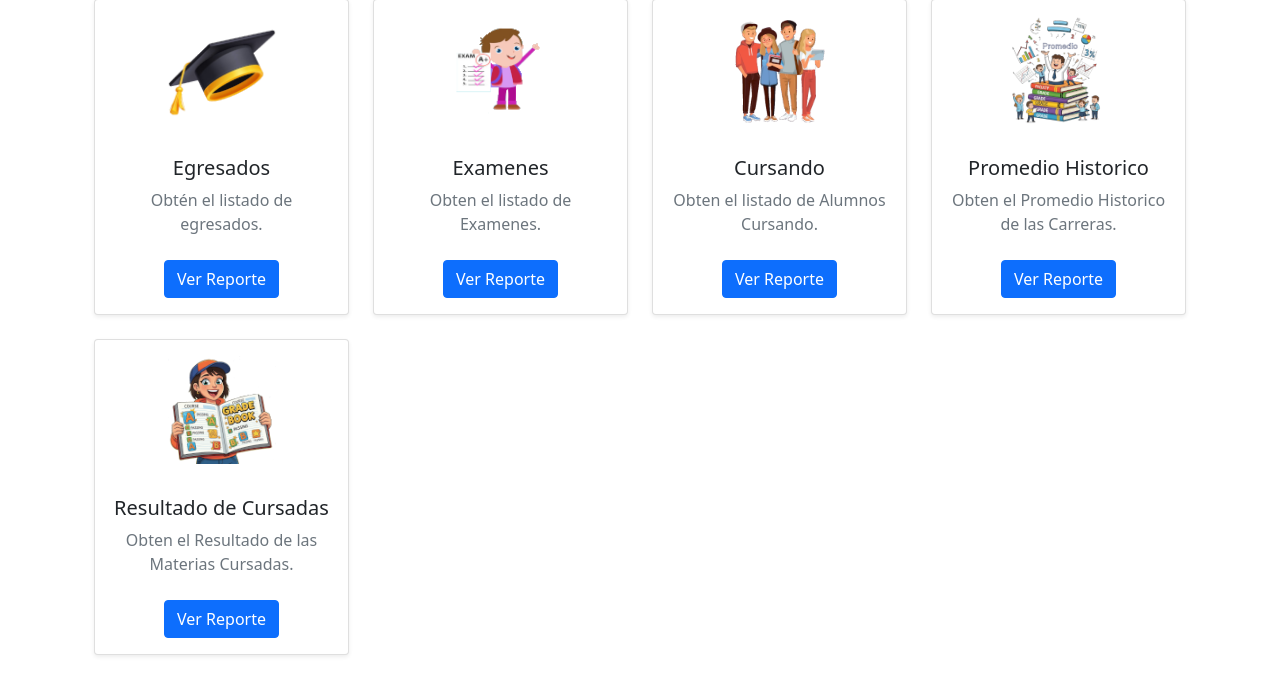
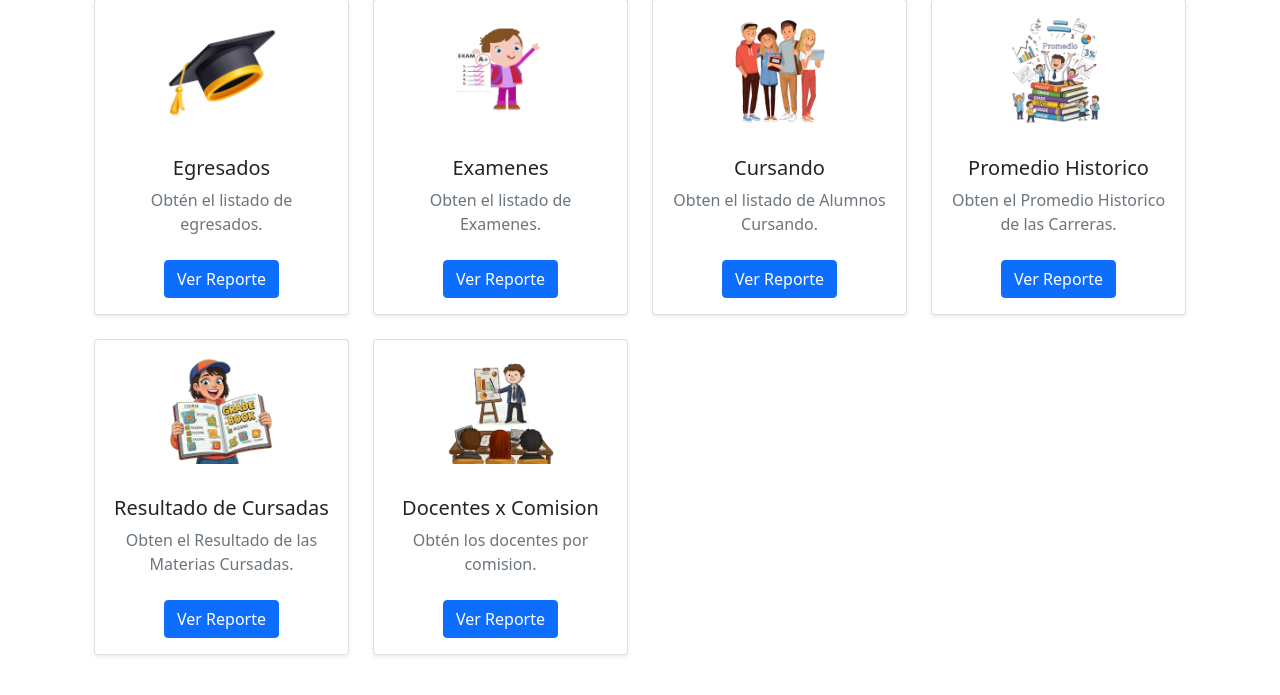
Before and after one commit to lucasmemox/estadisticas, a Django app: page /account/reportes/ in a window 1280 px wide. Shown: the part 17-712 px from the top of the page. Run offline with Django 5.2, Linux system fonts and the light colour scheme; the visitor is signed in with stand-in values (Sample User, id 1); some libraries are stand-ins or nearby versions.

Commit message:
docxcomision vista y tarjeta en reportes html

```diff
--- a/usuario/templates/account/reportes/reportes.html
+++ b/usuario/templates/account/reportes/reportes.html
@@ -84,6 +84,20 @@
             </div>
         </div>
 
+        {# Tarjeta para 'Docentes por comision dpto y año' #}
+        <div class="col">
+            <div class="card h-100 shadow-sm">
+                <img src="{% static 'usuario/img/docxanio.png' %}" class="card-img-top p-3" alt="docentes" style="height: 140px; object-fit: contain;">
+                <div class="card-body text-center">
+                    <h5 class="card-title">Docentes x Comision</h5>
+                    <p class="card-text text-muted">Obtén los docentes por comision.</p>
+                    <a href="#" class="btn btn-primary mt-2" data-report-type="docxcomision">
+                        Ver Reporte
+                    </a>
+                </div>
+            </div>
+        </div>
+
     </div>
 </div>
 {% endblock %}
--- a/usuario/views.py
+++ b/usuario/views.py
@@ -2683,3 +2683,127 @@ def egresados_x_anio_view(request):
     }
 
     return render(request, 'account/estadisticas/egresados/egresados_x_anio.html', context)
+
+
+
+#########################################################################
+# DOCENTES POR  DEPARTAMENTO EN REPORTES
+############################################################################
+
+@login_required
+def docentes_x_carrera_dpto_view(request):
+    form = DocentesFilterForm(request.GET)
+
+    docentes = []
+    docentes_page_obj = None
+    report_executed = False
+
+    if 'anio' in request.GET or 'propuesta_ids' in request.GET:
+        if form.is_valid():
+            anio_filter = form.cleaned_data.get('anio')
+            dptos_ids_filter = form.cleaned_data.get('dptos_ids')
+
+            if anio_filter and dptos_ids_filter:
+                report_executed = True
+
+            if dptos_ids_filter:
+                dptos_ids_filter = [int(d_id) for d_id in dptos_ids_filter if d_id]
+            else:
+                dptos_ids_filter = []
+
+            with connection.cursor() as cursor:
+                    sql_query = f"""
+                        select
+                        ra.nombre AS carrera,
+                        ra.codigo AS codigo_dpto,
+                        COUNT(DISTINCT dc.docente) AS total_docentes,
+                        e.nombre as nombre_materia,
+                        c.comision_nombre as comision_nombre,
+                        c.periodo_nombre as cursado,
+                        negocio_pers.get_docentes_de_una_comision(c.comision) as nombre_docentes
+                        FROM
+                            negocio.vw_comisiones AS c
+                        INNER JOIN
+                            negocio.sga_docentes_comision AS dc ON c.comision = dc.comision
+                        INNER JOIN
+                            negocio.sga_docentes AS d ON dc.docente = d.docente
+                        INNER JOIN
+                            negocio.mdp_personas AS p ON d.persona = p.persona
+                        INNER JOIN
+                            negocio.sga_elementos AS e ON c.elemento = e.elemento
+                        INNER JOIN
+                            negocio.sga_elementos_revision AS er ON e.elemento = er.elemento
+                        INNER JOIN
+                            negocio.sga_elementos_plan AS ep ON er.elemento_revision = ep.elemento_revision
+                        INNER JOIN
+                            negocio.sga_planes_versiones AS pv ON ep.plan_version = pv.plan_version
+                        INNER JOIN
+                            negocio.sga_planes AS pr ON pv.plan = pr.plan
+                        INNER JOIN
+                            negocio.sga_propuestas AS pro ON pr.propuesta = pro.propuesta
+                        INNER JOIN
+                            negocio.sga_elementos_ra AS era ON e.elemento = era.elemento
+                        INNER JOIN
+                            negocio.sga_responsables_academicas AS ra ON ra.responsable_academica = era.responsable_academica AND ra.responsable_academica_tipo = 2
+                        WHERE
+                            c.anio_academico = %s
+                            AND c.estado = 'A'
+                            AND ra.responsable_academica IN ({dptos_ids_filter})
+                        GROUP BY
+                            carrera,
+                            codigo_dpto,
+                            comision_nombre,
+                            c.periodo_nombre,
+                            c.comision,
+                            e.nombre,
+                            c.anio_academico,
+                            ra.responsable_academica
+                        ORDER BY
+                            nombre_materia,
+                            codigo_dpto asc
+                        """
+                    cursor.execute(sql_query, [anio_filter])
+
+                    columns = [col[0] for col in cursor.description]
+                    all_docentes_data = cursor.fetchall()
+
+                    docentes_list = []
+                    for row in all_docentes_data:
+                        row_dict = dict(zip(columns, row))
+                        docentes_list.append(row_dict)
+
+            # El paginador y el formato de datos deben ocurrir después de obtener todos los datos,
+            # pero pueden estar fuera del bloque del cursor ya que all_docentes_data ya está en memoria.
+            paginator = Paginator(docentes_list, 25)
+            page_number = request.GET.get('page')
+
+            try:
+                    docentes_page_obj = paginator.page(page_number)
+            except PageNotAnInteger:
+                    docentes_page_obj = paginator.page(1)
+            except EmptyPage:
+                    docentes_page_obj = paginator.page(paginator.num_pages)
+
+            # Poblar la lista 'docentes' directamente desde docentes_page_obj.
+            # Esto asegura que los datos estén correctamente estructurados para la plantilla
+            # y evita posibles problemas de re-iteración con el cursor.
+            for docente_dict in docentes_page_obj:
+                    docentes.append({
+                        'carrera': docente_dict['carrera'],
+                        'codigo_dpto': docente_dict['codigo_dpto'],
+                        'total_docentes': docente_dict['total_docentes'],
+                        'nombre_materia': docente_dict['nombre_materia'],
+                        'comision_nombre': docente_dict['comision_nombre'],
+                        'cursado': docente_dict['cursado'],
+                        'nombre_docentes': docente_dict['nombre_docentes'],
+                    })
+
+    context = {
+        'form': form,
+        'docentes': docentes,
+        'docentes_page_obj': docentes_page_obj,
+        'report_title': 'Reporte de Comisiones por Docente',
+        'report_executed': report_executed,
+    }
+
+    return render(request, 'account/reportes/docentes/docentes_x_comision_report.html', context)
```
Also changed, not shown: usuario/static/usuario/img/docxanio.png (added), usuario/templates/account/reportes/docentes/docentes_x_comision_report.html (added).
